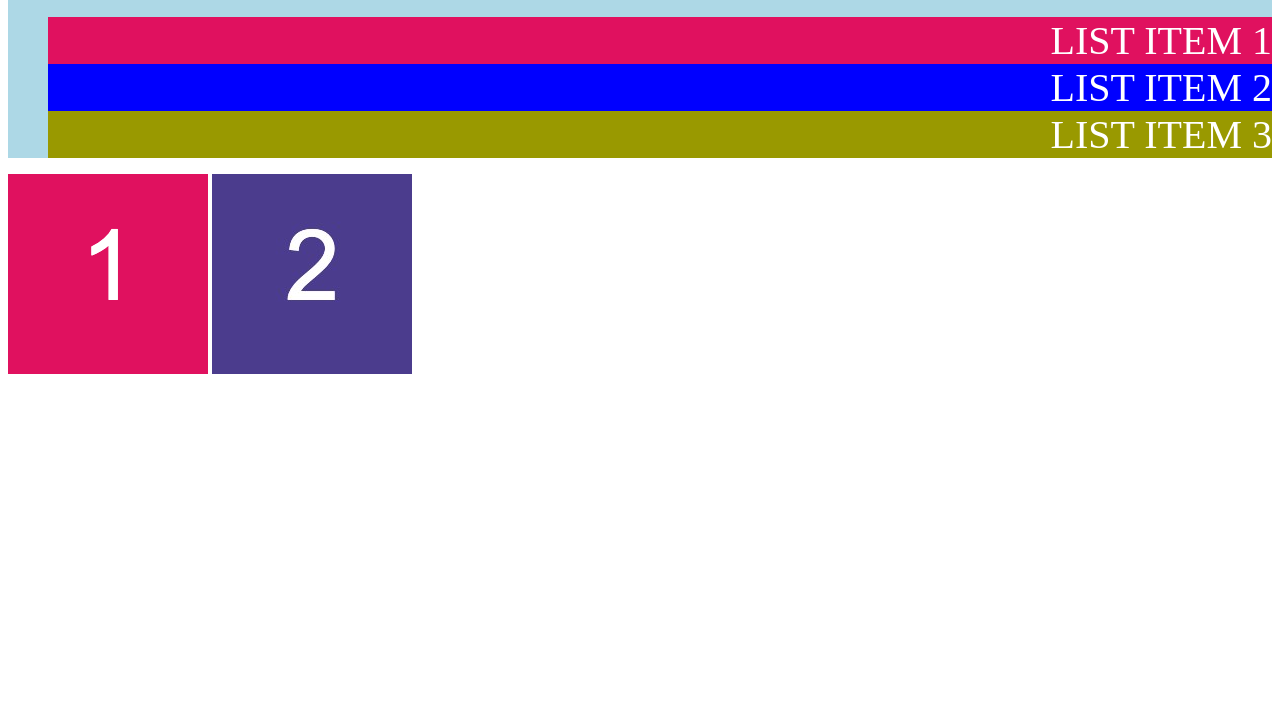
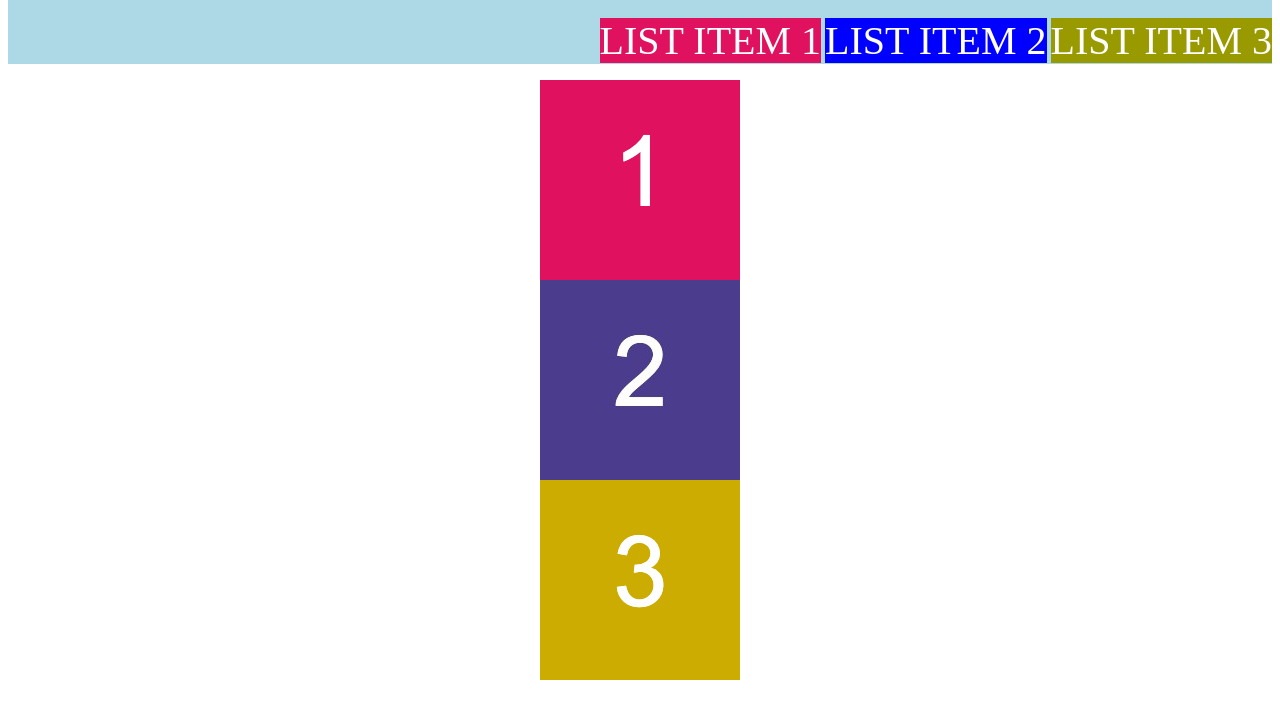
Before and after one commit to bulkingfire/first-day-repo, a plain HTML site: page 16HTMLdisplay/index.html in a window 1280 px wide. Shown: the part 50-768 px from the top of the page. Drawn offline with Linux system fonts and the light colour scheme.

Commit message:
fixed the image

```diff
--- a/16HTMLdisplay/assets/css/style.css
+++ b/16HTMLdisplay/assets/css/style.css
@@ -17,12 +17,17 @@ li {
   /* TODO: Add your code here */
   list-style-type: none;
   font-size: 40px;
+  display: inline;
 }
 
 /* Boxes */
+
+
 img {
   /* TODO: Add your code here */
   margin: 0 auto;
+  display:grid;
+
 }
 
 #item-1 {
@@ -40,5 +45,5 @@ img {
 /* Box 3 */
 #image-3 {
   /* TODO: Add your code here */
-  display: none;
+  display: grid;
 }
```
